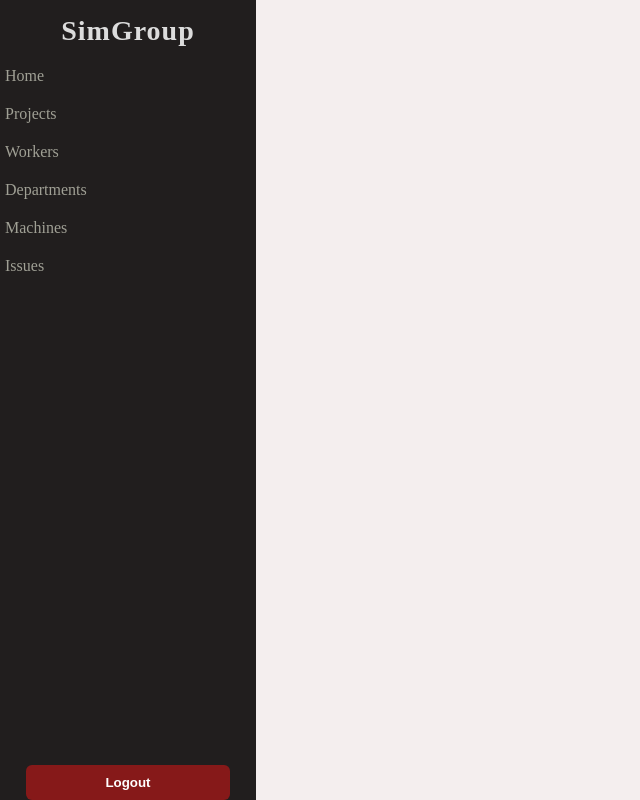
After one commit to nemanjix1/work_management_system, a Django app: template workmanagementsystem_app/departments/templates/departments/base.html in a window 1280 px wide. The commit adds this page. Shown: the whole page, without its empty margins (0-640 px from the left). Run offline with Django 5.2, Linux system fonts and the light colour scheme; the template is opened without the code that fills it, so the values that code supplies are empty.

Commit message:
dodavanje base.html i stilizovanje

```diff
--- /dev/null
+++ b/workmanagementsystem_app/departments/static/departments/css/base.css
@@ -0,0 +1,76 @@
+body{
+    display: flex;
+    margin:0;
+    height: 100vh;
+    width:100vw;
+}
+
+nav{
+    width:20%;
+    height: 100%;
+    display: flex;
+    flex-direction: column;
+    background-color: rgb(33, 30, 30);
+}
+.logo{
+    font-size: 28px;
+    font-weight: bold;
+    color: rgb(220, 220, 220);
+    text-align: center;
+    padding: 15px;
+    letter-spacing: 1px;
+}
+.lista ul{
+    list-style: none;
+    margin:0px;
+    padding:0;
+    display:flex;
+    flex-direction: column;
+    gap:10px;
+}
+.lista ul a{
+    text-decoration: none;
+    color: rgb(160, 160, 149);
+    padding:5px;
+    display:block;
+    border-radius: 6px;
+}
+.lista ul a:hover{
+    background-color: gray;
+    color: rgb(49, 47, 47);
+}
+
+main{
+    flex: 1;
+    padding: 20px;
+}
+
+nav form{
+    width: 100%;
+    display: flex;
+    justify-content: center;
+    align-items: center;
+    margin-top:auto;
+    margin-bottom:12;
+}
+
+nav button{
+    width: 80%;
+    padding:10px;
+    border:none;
+    border-radius: 6px;
+    background-color: rgb(134, 25, 25);
+    color:white;
+    font-weight: bold;
+    cursor: pointer;
+}
+nav button:hover{
+    background-color: brown;
+}
+
+main{
+    flex:1;
+    padding:20px;
+    background-color: rgb(244, 238, 238);
+    overflow: auto;
+}
--- /dev/null
+++ b/workmanagementsystem_app/departments/templates/departments/base.html
@@ -0,0 +1,34 @@
+{% load static %}
+
+<!DOCTYPE html>
+<html lang="en">
+<head>
+    <meta charset="UTF-8">
+    <meta name="viewport" content="width=device-width, initial-scale=1.0">
+    <title>Document</title>
+   <link rel="stylesheet" href="{% static 'departments/css/base.css' %}">
+</head>
+<body>
+    <nav>
+        <div class="logo">SimGroup</div>
+        <div class="lista">
+            <ul>
+                <li><a href="{% url 'home' %}">Home</a></li>
+                <li><a href="#">Projects</a></li>
+                <li><a href="#">Workers</a></li>
+                <li><a href="#">Departments</a></li>
+                <li><a href="#">Machines</a></li>
+                <li><a href="#">Issues</a></li>
+            </ul>
+        </div>
+        <form action="{% url 'logout_view' %}" method="post">
+            {% csrf_token %}
+            <button type="submit">Logout</button>
+        </form>
+    </nav>
+    <main>
+        {% block content %}
+        {% endblock content %}
+    </main>
+</body>
+</html>
--- a/workmanagementsystem_app/departments/urls.py
+++ b/workmanagementsystem_app/departments/urls.py
@@ -6,4 +6,5 @@ urlpatterns = [
     path('attendance/', views.attendance_page, name='attendance'),
     path('attendance_login/', views.attendance_login_page, name='attendance_login'),
     path('login/', views.login_page, name='login_page'),
+    path('logout/', views.logout_view, name='logout_view'),
 ]
```
Also changed, not shown: workmanagementsystem_app/departments/static/departments/css/login.css (+12 -0 lines), workmanagementsystem_app/departments/templates/departments/home.html (+6 -1 lines), workmanagementsystem_app/departments/views.py (+8 -0 lines), workmanagementsystem_app/departments/static/departments/images/IMG_3456.png (added), workmanagementsystem_app/departments/static/departments/images/login.jpg (added).
